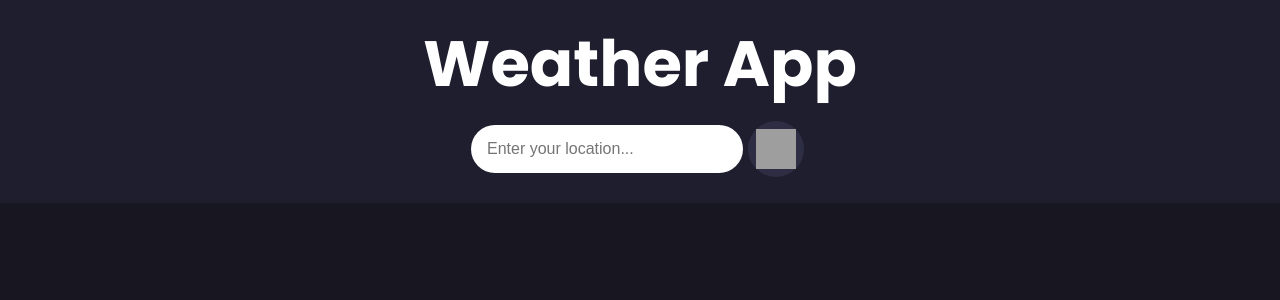
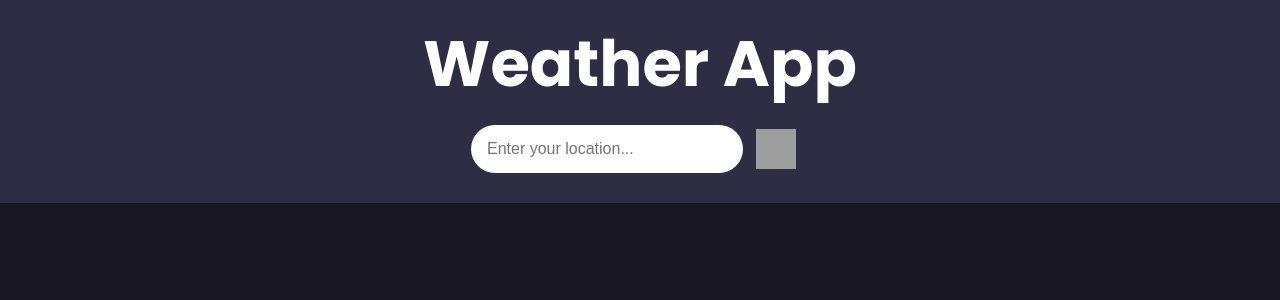
Before and after one commit to Fe-Re/Weather-app, a React (Create React App) app in the folder weather-app/: page / in a window 1280 px wide. Shown: the top 300 px of the page. Built offline with nearby package versions, Linux system fonts and the light colour scheme; grey boxes are pictures that could not be loaded.

Commit message:
update current weather icon source and enhance header background color

```diff
--- a/weather-app/src/Components/CurrentWeather.js
+++ b/weather-app/src/Components/CurrentWeather.js
@@ -15,7 +15,7 @@ const weatherIcons = {
 export function CurrentWeather({ curWeather }) {
   if (!curWeather.main) return null;
   const weatherCondition = curWeather.weather[0].main;
-  const weatherIcon = weatherIcons[weatherCondition] || clearIcon;
+  const weatherIcon = `https://openweathermap.org/img/wn/${curWeather.weather[0].icon}@2x.png`;
 
   return (
     <>
--- a/weather-app/src/index.css
+++ b/weather-app/src/index.css
@@ -3,12 +3,13 @@
 body {
   background-color: #181721;
   font-family: "Poppins", sans-serif;
+
   margin: 0;
   padding: 0;
   color: #fff;
 }
 header {
-  background-color: #1e1e2f;
+  background-color: #2d2d44;
   padding: 1rem;
   text-align: center;
 }
```
